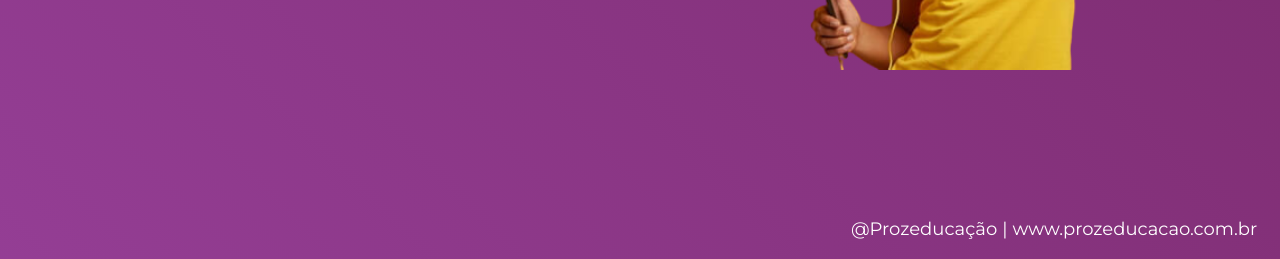
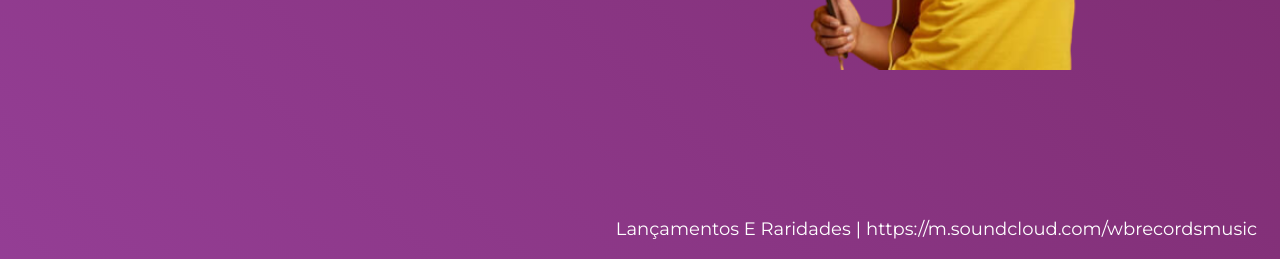
Before and after one commit to Paulodevcruz/web_station, a plain HTML site: page index.html in a window 1280 px wide. Shown: the part 541-800 px from the top of the page. Drawn offline with Linux system fonts and the light colour scheme.

```diff
--- a/index.html
+++ b/index.html
@@ -329,7 +329,7 @@
   </div>
   	<footer>
 		<nav>
-			<a href="https://www.instagram.com/prozeducacaobr/" target="_blank">@Prozeducação</a> | <a href="https://www.prozeducacao.com.br/" target="_blank">www.prozeducacao.com.br</a>
+			<a href="https://instagram.com/wb_recordings?igshid=MzMyNGUyNmU2YQ==" target="_blank">Lançamentos E Raridades</a> | <a href="https://open.spotify.com/user/wil.dgl?si=BxCu9-9WSVOPEguT-DdypQ" target="_blank">https://m.soundcloud.com/wbrecordsmusic</a>
 		</nav>
 	</footer>
 </body>
```
